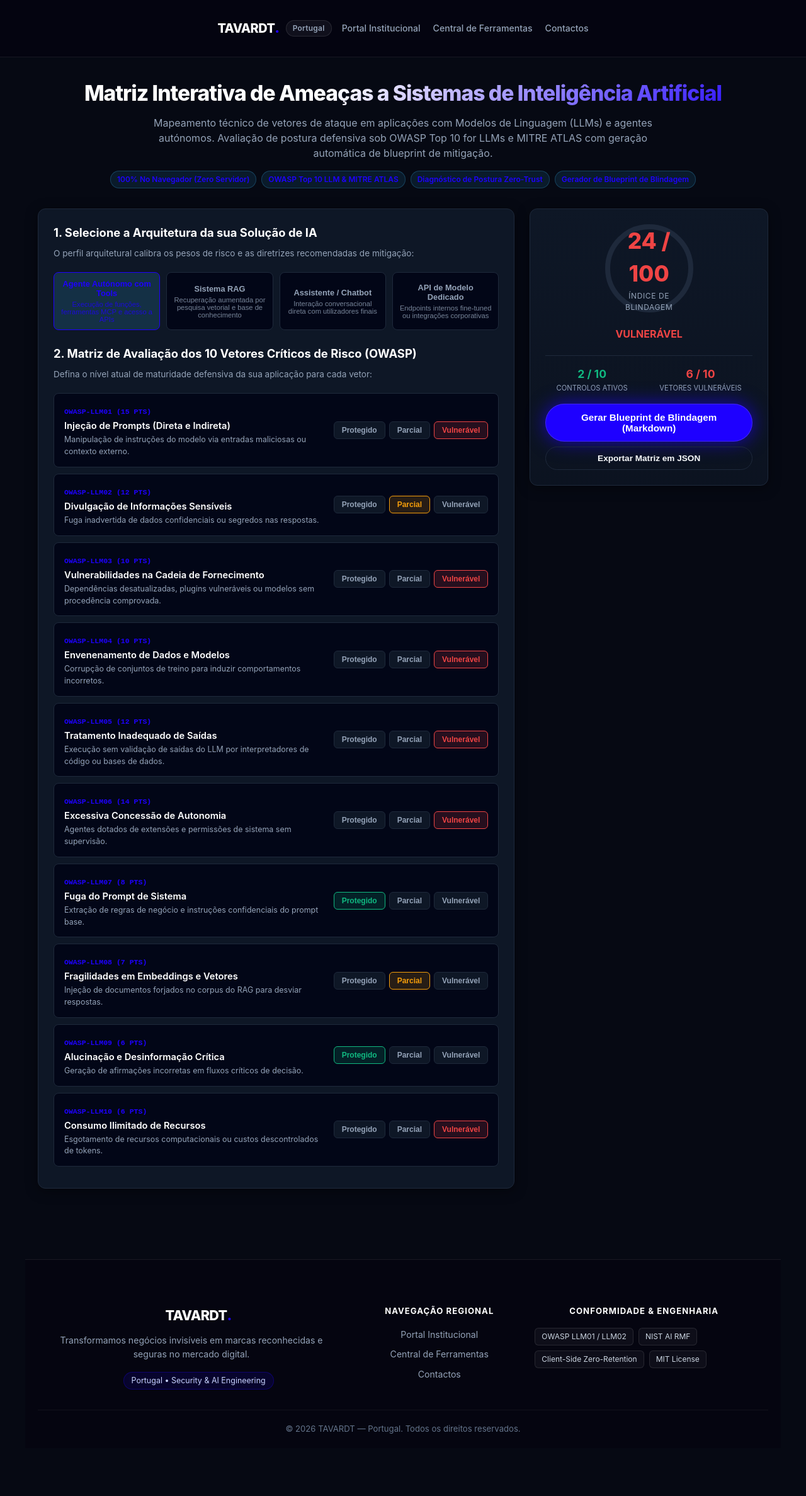
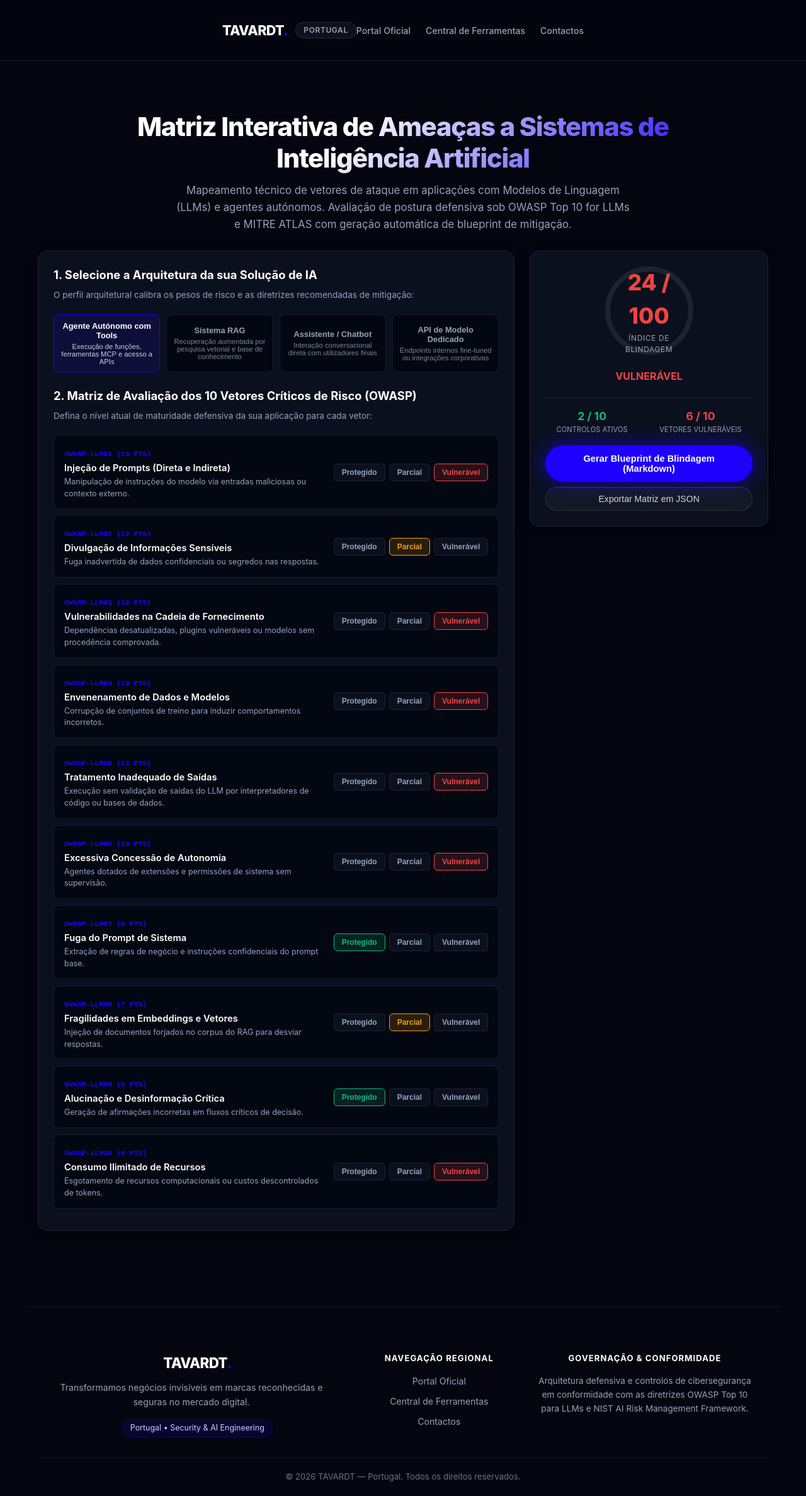
Before and after one commit to TAVARDT-Portugal/ai-threat-matrix-pt, a plain HTML site: page index.html in a window 1280 px wide. Shown: the whole page at 63% size. Drawn offline with Linux system fonts and the light colour scheme.

Commit message:
refactor(pages): apply unified obsidian theme #050510, purge junior badges, center buttons, enforce strict corporate standards

```diff
--- a/index.html
+++ b/index.html
@@ -80,215 +80,300 @@
   </script>
   <style>
 
-/* ==================== TAVARDT BRAND STANDARDIZATION ==================== */
+/* ==========================================================================
+   TAVARDT UNIFIED ENTERPRISE DESIGN SYSTEM (ASTRYX TOKENS)
+   ========================================================================== */
 :root {
-  --tavardt-blue: #1e00ff !important;
-  --tavardt-blue-hover: #1500db !important;
-  --tavardt-blue-glow: 0 0 30px rgba(30, 0, 255, 0.7) !important;
-  --tavardt-blue-glow-lg: 0 0 45px rgba(30, 0, 255, 0.95) !important;
+  --bg: #050510 !important;
+  --bg2: #0b101e !important;
+  --bg3: #111827 !important;
+  --card-bg: #0b101e !important;
+  --surface: #0b101e !important;
+  --surface-card: #0e1526 !important;
+  --surface-elevated: #131d33 !important;
+  --card-border: rgba(255, 255, 255, 0.08) !important;
+  --border: rgba(255, 255, 255, 0.08) !important;
   --accent: #1e00ff !important;
   --accent-hover: #1500db !important;
   --blue: #1e00ff !important;
+  --info: #1e00ff !important;
+  --text: #f8fafc !important;
+  --text-muted: #94a3b8 !important;
+  --text2: #94a3b8 !important;
+  --code-bg: #030712 !important;
+}
+
+html, body {
+  background-color: #050510 !important;
+  color: #f8fafc !important;
+  font-family: -apple-system, BlinkMacSystemFont, "Segoe UI", Roboto, Helvetica, Arial, sans-serif !important;
+  margin: 0 !important;
+  padding: 0 !important;
+  min-height: 100vh !important;
+  -webkit-font-smoothing: antialiased !important;
 }
 
 /* Header */
 .tavardt-header {
-  width: 100%;
-  background: rgba(5, 5, 16, 0.94);
-  backdrop-filter: blur(12px);
-  -webkit-backdrop-filter: blur(12px);
-  border-bottom: 1px solid rgba(255, 255, 255, 0.08);
-  position: sticky;
-  top: 0;
-  z-index: 999;
+  width: 100% !important;
+  background: rgba(5, 5, 16, 0.95) !important;
+  backdrop-filter: blur(16px) !important;
+  -webkit-backdrop-filter: blur(16px) !important;
+  border-bottom: 1px solid rgba(255, 255, 255, 0.08) !important;
+  position: sticky !important;
+  top: 0 !important;
+  z-index: 1000 !important;
 }
 .tavardt-header-inner {
-  max-width: 1200px;
-  margin: 0 auto;
-  padding: 14px 24px;
-  display: flex;
-  justify-content: space-between;
-  align-items: center;
-  gap: 16px;
-  flex-wrap: wrap;
+  max-width: 1200px !important;
+  margin: 0 auto !important;
+  padding: 16px 24px !important;
+  display: flex !important;
+  justify-content: space-between !important;
+  align-items: center !important;
+  box-sizing: border-box !important;
 }
 .tavardt-brand {
-  display: inline-flex;
-  align-items: center;
-  gap: 10px;
-  text-decoration: none;
-  color: #ffffff;
+  display: inline-flex !important;
+  align-items: center !important;
+  gap: 12px !important;
+  text-decoration: none !important;
+  color: #ffffff !important;
 }
 .tavardt-logo-text {
-  font-size: 1.25rem;
-  font-weight: 800;
-  letter-spacing: -0.03em;
-  color: #ffffff;
+  font-size: 1.35rem !important;
+  font-weight: 800 !important;
+  letter-spacing: -0.03em !important;
+  color: #ffffff !important;
 }
 .tavardt-brand-dot {
   color: #1e00ff !important;
-  font-size: 1.4rem;
-  line-height: 1;
 }
 .tavardt-badge-jurisdiction {
-  font-size: 0.75rem;
-  font-weight: 600;
-  color: #94a3b8;
-  padding: 3px 10px;
-  background: rgba(255, 255, 255, 0.05);
-  border: 1px solid rgba(255, 255, 255, 0.1);
-  border-radius: 9999px;
-  letter-spacing: 0.02em;
+  font-size: 0.75rem !important;
+  font-weight: 600 !important;
+  color: #94a3b8 !important;
+  padding: 3px 12px !important;
+  background: rgba(255, 255, 255, 0.05) !important;
+  border: 1px solid rgba(255, 255, 255, 0.1) !important;
+  border-radius: 9999px !important;
+  text-transform: uppercase !important;
+  letter-spacing: 0.05em !important;
 }
 .tavardt-nav {
-  display: flex;
-  align-items: center;
-  gap: 20px;
-  flex-wrap: wrap;
+  display: flex !important;
+  align-items: center !important;
+  gap: 24px !important;
 }
 .tavardt-nav-link {
-  color: #94a3b8;
-  text-decoration: none;
-  font-size: 0.88rem;
-  font-weight: 500;
-  transition: color 0.2s ease;
+  color: #94a3b8 !important;
+  text-decoration: none !important;
+  font-size: 0.88rem !important;
+  font-weight: 500 !important;
+  transition: color 0.2s ease !important;
 }
 .tavardt-nav-link:hover {
-  color: #ffffff;
+  color: #ffffff !important;
 }
 
-/* Centered Button Row */
-.btn-row, .sample-buttons {
+/* Hero Section */
+.tavardt-hero, .hero {
+  max-width: 1000px !important;
+  margin: 0 auto !important;
+  padding: 48px 24px 28px !important;
+  text-align: center !important;
+  box-sizing: border-box !important;
+  background: transparent !important;
+  border: none !important;
+}
+.tavardt-hero h1, .hero h1, h1 {
+  font-size: clamp(1.8rem, 4vw, 2.6rem) !important;
+  font-weight: 800 !important;
+  letter-spacing: -0.03em !important;
+  margin: 0 0 12px 0 !important;
+  color: #ffffff !important;
+  line-height: 1.2 !important;
+}
+.tavardt-hero p, .hero p {
+  font-size: 1.05rem !important;
+  color: #94a3b8 !important;
+  max-width: 720px !important;
+  margin: 0 auto !important;
+  line-height: 1.6 !important;
+}
+
+/* Strict Suppression of Junior Elements */
+.badge-bar, .badges, .hero-badge, .hero img, .hero-img, .cta-grid, .cta-btn.wa, [class*="wa"],  {
+  display: none !important;
+}
+
+/* Containers and Cards */
+.card, .main-card, .panel, .stage-card, .vector-card {
+  background: #0b101e !important;
+  border: 1px solid rgba(255, 255, 255, 0.08) !important;
+  border-radius: 16px !important;
+}
+.container, main, .main-wrap {
+  background: transparent !important;
+  border: none !important;
+  box-shadow: none !important;
+}
+
+/* Textareas & Inputs */
+textarea, input[type="text"] {
+  background: #050510 !important;
+  border: 1px solid rgba(255, 255, 255, 0.12) !important;
+  border-radius: 10px !important;
+  color: #f8fafc !important;
+  font-family: 'Fira Code', Consolas, Monaco, monospace !important;
+}
+textarea:focus, input[type="text"]:focus {
+  border-color: #1e00ff !important;
+  outline: none !important;
+  box-shadow: 0 0 15px rgba(30, 0, 255, 0.3) !important;
+}
+
+/* Button Centering Containers */
+.btn-row, .presets-row, .sample-buttons {
   display: flex !important;
   justify-content: center !important;
   align-items: center !important;
+  gap: 12px !important;
+  margin: 18px 0 !important;
   flex-wrap: wrap !important;
-  gap: 12px !important;
 }
 
-/* Primary Action Buttons */
-.btn-primary, button.btn-primary, .btn-action-main, #btn-generate-blueprint, #btn-audit, .btn-run, #run-audit-btn, .btn-execute, .btn-analyze, .cta-btn.primary, .btn-act, #btn-copy {
+/* PRIMARY BUTTONS: 100% TAVARDT Electric Blue (#1e00ff) */
+.btn-primary, button.btn-primary, .btn-action-main, #btn-generate-blueprint, #btn-audit, .btn-run, #run-audit-btn, .btn-execute, .btn-analyze {
   background: #1e00ff !important;
   color: #ffffff !important;
+  border: none !important;
   border-radius: 9999px !important;
-  border: 1px solid rgba(255, 255, 255, 0.15) !important;
+  font-size: 0.92rem !important;
+  font-weight: 600 !important;
+  padding: 13px 36px !important;
   box-shadow: 0 0 30px rgba(30, 0, 255, 0.7) !important;
-  font-weight: 600 !important;
   cursor: pointer !important;
   transition: all 0.25s cubic-bezier(0.16, 1, 0.3, 1) !important;
+  text-decoration: none !important;
+  display: inline-flex !important;
+  align-items: center !important;
+  justify-content: center !important;
 }
-.btn-primary:hover, button.btn-primary:hover, .btn-action-main:hover, #btn-generate-blueprint:hover, #btn-audit:hover, .btn-run:hover, #run-audit-btn:hover, .btn-execute:hover, .btn-analyze:hover, .cta-btn.primary:hover, .btn-act:hover, #btn-copy:hover {
+.btn-primary:hover, button.btn-primary:hover, .btn-action-main:hover, #btn-generate-blueprint:hover, #btn-audit:hover, .btn-run:hover, #run-audit-btn:hover, .btn-execute:hover, .btn-analyze:hover {
   background: #1500db !important;
   box-shadow: 0 0 45px rgba(30, 0, 255, 0.95) !important;
   transform: translateY(-1px) !important;
 }
 
-/* Secondary & Preset Buttons */
-.btn-secondary, button.btn-secondary, .btn-sample, .btn-preset, button.btn-preset, .btn-action-secondary, .code-tab, .tab-btn, .cta-btn.secondary {
+/* SECONDARY BUTTONS: Clean dark pill */
+.btn-secondary, button.btn-secondary, .btn-sample, .btn-preset, button.btn-preset, .btn-action-secondary, .code-tab, .tab-btn {
+  background: rgba(255, 255, 255, 0.04) !important;
+  border: 1px solid rgba(255, 255, 255, 0.12) !important;
+  color: #cbd5e1 !important;
   border-radius: 9999px !important;
+  font-size: 0.88rem !important;
+  font-weight: 500 !important;
+  padding: 10px 22px !important;
+  cursor: pointer !important;
   transition: all 0.2s ease !important;
 }
-.btn-secondary:hover, button.btn-secondary:hover, .btn-sample:hover, .btn-preset:hover, button.btn-preset:hover, .btn-action-secondary:hover, .cta-btn.secondary:hover {
+.btn-secondary:hover, button.btn-secondary:hover, .btn-sample:hover, .btn-preset:hover, button.btn-preset:hover, .btn-action-secondary:hover {
   border-color: #1e00ff !important;
   color: #ffffff !important;
+  background: rgba(30, 0, 255, 0.08) !important;
 }
 
-/* Tabs Active */
-.code-tab.active, .tab-btn.active, .tab.active, .arch-btn.active {
+/* Active State for Tabs & Selectors */
+.code-tab.active, .tab-btn.active, .tab.active, .arch-btn.active, .btn-preset.active-hard {
   border-color: #1e00ff !important;
+  color: #ffffff !important;
+  background: rgba(30, 0, 255, 0.12) !important;
 }
 
-/* Footer */
+/* Institutional Footer */
 .tavardt-footer {
-  width: 100%;
-  background: #050510;
-  border-top: 1px solid rgba(255, 255, 255, 0.08);
-  margin-top: 48px;
-  color: #94a3b8;
+  width: 100% !important;
+  background: #050510 !important;
+  border-top: 1px solid rgba(255, 255, 255, 0.08) !important;
+  margin-top: 56px !important;
+  color: #94a3b8 !important;
 }
 .tavardt-footer-inner {
-  max-width: 1200px;
-  margin: 0 auto;
-  padding: 48px 24px 32px;
-  display: grid;
-  grid-template-columns: 2fr 1fr 1.5fr;
-  gap: 36px;
+  max-width: 1200px !important;
+  margin: 0 auto !important;
+  padding: 48px 24px 32px !important;
+  display: grid !important;
+  grid-template-columns: 2fr 1fr 1.5fr !important;
+  gap: 40px !important;
 }
 @media (max-width: 768px) {
   .tavardt-footer-inner {
-    grid-template-columns: 1fr;
-    gap: 28px;
+    grid-template-columns: 1fr !important;
+    gap: 28px !important;
   }
 }
 .tavardt-footer-logo {
-  font-size: 1.35rem;
-  font-weight: 800;
-  color: #ffffff;
-  margin-bottom: 12px;
-  letter-spacing: -0.03em;
+  font-size: 1.4rem !important;
+  font-weight: 800 !important;
+  color: #ffffff !important;
+  margin-bottom: 12px !important;
+  letter-spacing: -0.03em !important;
 }
 .tavardt-footer-mission {
-  font-size: 0.88rem;
-  line-height: 1.6;
-  color: #94a3b8;
-  margin-bottom: 16px;
-  max-width: 440px;
+  font-size: 0.88rem !important;
+  line-height: 1.6 !important;
+  color: #94a3b8 !important;
+  margin-bottom: 16px !important;
+  max-width: 440px !important;
 }
 .tavardt-footer-jurisdiction-tag {
-  display: inline-block;
-  font-size: 0.78rem;
-  color: #c7d2fe;
-  background: rgba(30, 0, 255, 0.12);
-  border: 1px solid rgba(30, 0, 255, 0.3);
-  padding: 4px 12px;
-  border-radius: 9999px;
+  display: inline-block !important;
+  font-size: 0.78rem !important;
+  color: #c7d2fe !important;
+  background: rgba(30, 0, 255, 0.12) !important;
+  border: 1px solid rgba(30, 0, 255, 0.3) !important;
+  padding: 4px 12px !important;
+  border-radius: 9999px !important;
 }
 .tavardt-footer-heading {
-  font-size: 0.82rem;
-  font-weight: 700;
-  text-transform: uppercase;
-  letter-spacing: 0.08em;
-  color: #ffffff;
-  margin-bottom: 16px;
+  font-size: 0.82rem !important;
+  font-weight: 700 !important;
+  text-transform: uppercase !important;
+  letter-spacing: 0.08em !important;
+  color: #ffffff !important;
+  margin-bottom: 16px !important;
 }
 .tavardt-footer-links {
-  list-style: none;
-  padding: 0;
-  margin: 0;
-  display: flex;
-  flex-direction: column;
-  gap: 10px;
+  list-style: none !important;
+  padding: 0 !important;
+  margin: 0 !important;
+  display: flex !important;
+  flex-direction: column !important;
+  gap: 10px !important;
 }
 .tavardt-footer-links a {
-  color: #94a3b8;
-  text-decoration: none;
-  font-size: 0.88rem;
-  transition: color 0.2s ease;
+  color: #94a3b8 !important;
+  text-decoration: none !important;
+  font-size: 0.88rem !important;
+  transition: color 0.2s ease !important;
 }
 .tavardt-footer-links a:hover {
-  color: #1e00ff;
+  color: #1e00ff !important;
 }
-.tavardt-footer-badges {
-  display: flex;
-  flex-wrap: wrap;
-  gap: 8px;
-}
-.tavardt-fbadge {
-  font-size: 0.75rem;
-  color: #cbd5e1;
-  background: rgba(255, 255, 255, 0.04);
-  border: 1px solid rgba(255, 255, 255, 0.1);
-  padding: 4px 10px;
-  border-radius: 6px;
+.tavardt-footer-compliance-text {
+  font-size: 0.85rem !important;
+  line-height: 1.6 !important;
+  color: #94a3b8 !important;
 }
 .tavardt-footer-bottom {
-  max-width: 1200px;
-  margin: 0 auto;
-  padding: 20px 24px;
-  border-top: 1px solid rgba(255, 255, 255, 0.05);
-  text-align: center;
-  font-size: 0.82rem;
-  color: #64748b;
+  max-width: 1200px !important;
+  margin: 0 auto !important;
+  padding: 20px 24px !important;
+  border-top: 1px solid rgba(255, 255, 255, 0.05) !important;
+  text-align: center !important;
+  font-size: 0.82rem !important;
+  color: #64748b !important;
 }
 
   </style>
@@ -302,14 +387,14 @@
       --bg: #060913;
       --card-bg: #0e1726;
       --card-border: #1e293b;
-      --accent: #1e00ff;
-      --accent-hover: #1500db;
+      --accent: #38bdf8;
+      --accent-hover: #0284c7;
       --text: #f8fafc;
       --text-muted: #94a3b8;
       --pass: #10b981;
       --warn: #f59e0b;
       --fail: #ef4444;
-      --info: #1e00ff;
+      --info: #818cf8;
       --code-bg: #020617;
     }
     * { box-sizing: border-box; margin: 0; padding: 0; }
@@ -660,7 +745,7 @@
       <span class="tavardt-badge-jurisdiction">Portugal</span>
     </a>
     <nav class="tavardt-nav">
-      <a href="https://ag.tavardt.com/pt/" class="tavardt-nav-link" target="_blank" rel="noopener">Portal Institucional</a>
+      <a href="https://ag.tavardt.com/pt/" class="tavardt-nav-link" target="_blank" rel="noopener">Portal Oficial</a>
       <a href="https://tools.tavardt.com/pt/" class="tavardt-nav-link" target="_blank" rel="noopener">Central de Ferramentas</a>
       <a href="https://ag.tavardt.com/pt/contactos/" class="tavardt-nav-link" target="_blank" rel="noopener">Contactos</a>
     </nav>
@@ -671,12 +756,7 @@
     <div class="hero">
       <h1>Matriz Interativa de Ameaças a Sistemas de Inteligência Artificial</h1>
       <p>Mapeamento técnico de vetores de ataque em aplicações com Modelos de Linguagem (LLMs) e agentes autónomos. Avaliação de postura defensiva sob OWASP Top 10 for LLMs e MITRE ATLAS com geração automática de blueprint de mitigação.</p>
-      <div class="badge-bar">
-        <span class="badge">100% No Navegador (Zero Servidor)</span>
-        <span class="badge">OWASP Top 10 LLM & MITRE ATLAS</span>
-        <span class="badge">Diagnóstico de Postura Zero-Trust</span>
-        <span class="badge">Gerador de Blueprint de Blindagem</span>
-      </div>
+
     </div>
 
     <div class="grid-dashboard">
@@ -757,19 +837,14 @@
     <div class="tavardt-footer-col">
       <div class="tavardt-footer-heading">Navegação Regional</div>
       <ul class="tavardt-footer-links">
-        <li><a href="https://ag.tavardt.com/pt/" target="_blank" rel="noopener">Portal Institucional</a></li>
+        <li><a href="https://ag.tavardt.com/pt/" target="_blank" rel="noopener">Portal Oficial</a></li>
         <li><a href="https://tools.tavardt.com/pt/" target="_blank" rel="noopener">Central de Ferramentas</a></li>
         <li><a href="https://ag.tavardt.com/pt/contactos/" target="_blank" rel="noopener">Contactos</a></li>
       </ul>
     </div>
     <div class="tavardt-footer-col">
-      <div class="tavardt-footer-heading">Conformidade & Engenharia</div>
-      <div class="tavardt-footer-badges">
-        <span class="tavardt-fbadge">OWASP LLM01 / LLM02</span>
-        <span class="tavardt-fbadge">NIST AI RMF</span>
-        <span class="tavardt-fbadge">Client-Side Zero-Retention</span>
-        <span class="tavardt-fbadge">MIT License</span>
-      </div>
+      <div class="tavardt-footer-heading">Governação & Conformidade</div>
+      <p class="tavardt-footer-compliance-text">Arquitetura defensiva e controlos de cibersegurança em conformidade com as diretrizes OWASP Top 10 para LLMs e NIST AI Risk Management Framework.</p>
     </div>
   </div>
   <div class="tavardt-footer-bottom">
```
